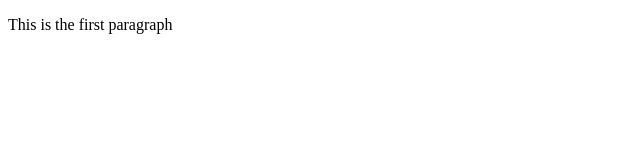
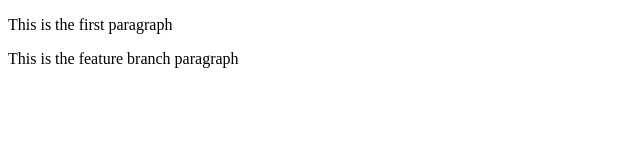
Before and after one commit to prasenjitdaripa/DemoFiles, a plain HTML site: page index.html in a window 1280 px wide. Shown: the whole page, without its empty margins (0-640 px from the left). Drawn offline with Linux system fonts and the light colour scheme.

Commit message:
Add paragraph in feature1 branch

```diff
--- a/index.html
+++ b/index.html
@@ -7,5 +7,6 @@
 </head>
 <body>
     <p>This is the first paragraph </p>
+    <p>This is the feature branch paragraph</p>
 </body>
 </html>
```
